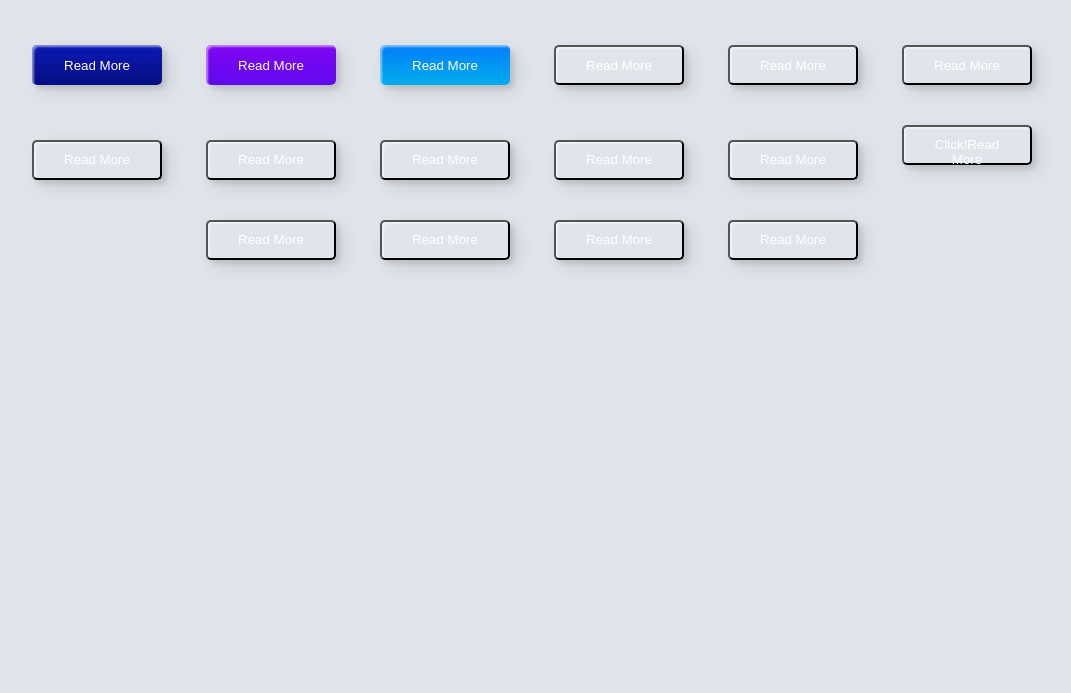
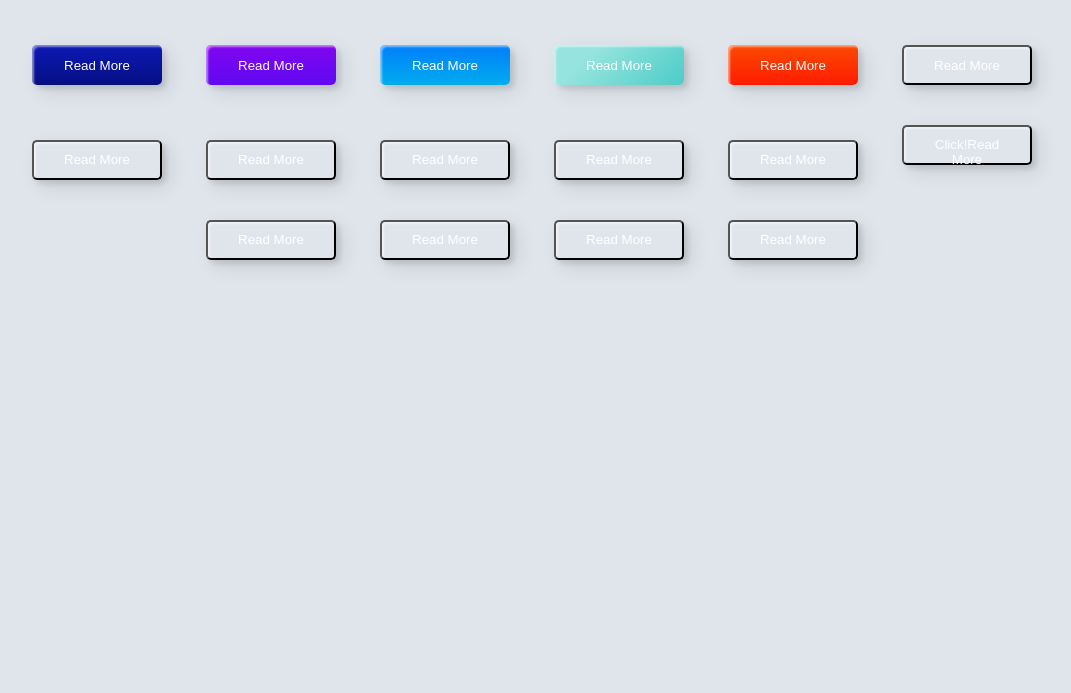
Before and after one commit to ratulraihanrobin/Animation-Button-1.0, a plain HTML site: page index.html in a window 1280 px wide. Shown: the part 107-800 px from the top of the page, without its empty margins (108-1179 px from the left). Drawn offline with Linux system fonts and the light colour scheme.

Commit message:
add more 2 animation hover

```diff
--- a/style.css
+++ b/style.css
@@ -135,3 +135,121 @@ button {
   .btn-3 span:hover:after {
     width: 100%;
   }
+
+  /* btn 4 */
+  .btn-4 {
+    background-image: linear-gradient(315deg, #4dccc6 0%, #96e4df 74%);
+    line-height: 42px;
+    padding: 0;
+    border: none;
+  }
+
+  .btn-4:hover {
+    background-image: linear-gradient(315deg, #89d8d3 0%, #03c8a8 74%);
+  }
+
+  .btn-4 span {
+    position: relative;
+    display: block;
+    width: 100%;
+    height: 100%;
+  }
+
+  .btn-4:before,
+.btn-4:after {
+  position: absolute;
+  content: "";
+  right: 0;
+  top: 0;
+   box-shadow:  4px 4px 6px 0 rgba(255,255,255,.9),
+              -4px -4px 6px 0 rgba(116, 125, 136, .2),
+    inset -4px -4px 6px 0 rgba(255,255,255,.9),
+    inset 4px 4px 6px 0 rgba(116, 125, 136, .3);
+  transition: all 0.3s ease;
+}
+
+.btn-4:before {
+  height: 0%;
+  width: .1px;
+}
+.btn-4:after {
+  width: 0%;
+  height: .1px;
+}
+.btn-4:hover:before {
+  height: 100%;
+}
+.btn-4:hover:after {
+  width: 100%;
+}
+.btn-4 span:before,
+.btn-4 span:after {
+  position: absolute;
+  content: "";
+  left: 0;
+  bottom: 0;
+  box-shadow:  4px 4px 6px 0 rgba(255,255,255,.9),
+              -4px -4px 6px 0 rgba(116, 125, 136, .2),
+    inset -4px -4px 6px 0 rgba(255,255,255,.9),
+    inset 4px 4px 6px 0 rgba(116, 125, 136, .3);
+  transition: all 0.3s ease;
+}
+.btn-4 span:before {
+  width: .1px;
+  height: 0%;
+}
+.btn-4 span:after {
+  width: 0%;
+  height: .1px;
+}
+.btn-4 span:hover:before {
+  height: 100%;
+}
+.btn-4 span:hover:after {
+  width: 100%;
+}
+
+/* btn-5 */
+.btn-5 {
+  width: 130px;
+  height: 40px;
+  line-height: 42px;
+  padding: 0;
+  border: none;
+ background: linear-gradient(0deg, rgba(255,27,0,1) 0%, rgba(251,75,2,1) 100%);
+}
+
+.btn-5:hover {
+  color: #f0094a;
+  background: transparent;
+   box-shadow:none;
+}
+
+.btn-5:before,
+.btn-5:after{
+  content:'';
+  position:absolute;
+  top:0;
+  right:0;
+  height:2px;
+  width:0;
+  background: #f0094a;
+  box-shadow:
+   -1px -1px 5px 0px #fff,
+   7px 7px 20px 0px #0003,
+   4px 4px 5px 0px #0002;
+  transition:400ms ease all;
+}
+
+.btn-5:after{
+  right:inherit;
+  top:inherit;
+  left:0;
+  bottom:0;
+}
+
+.btn-5:hover:before,
+.btn-5:hover:after{
+  width:100%;
+  transition:800ms ease all;
+}
```
